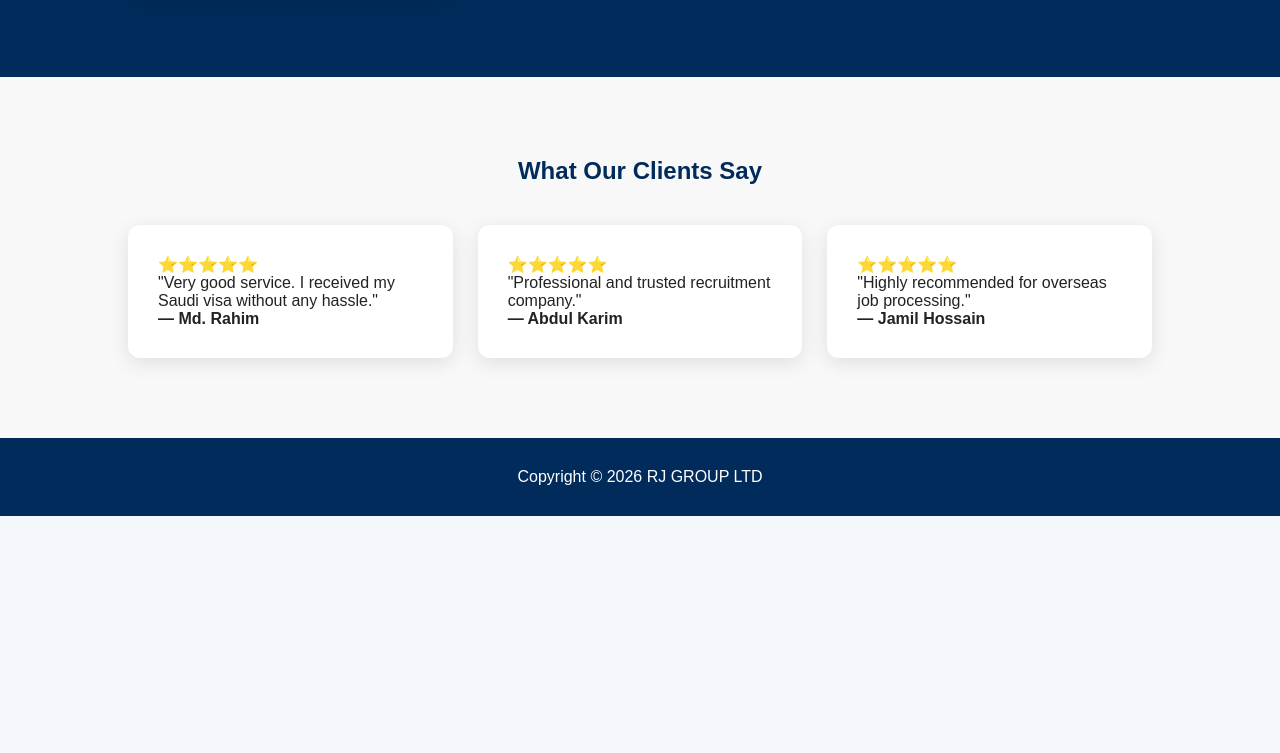
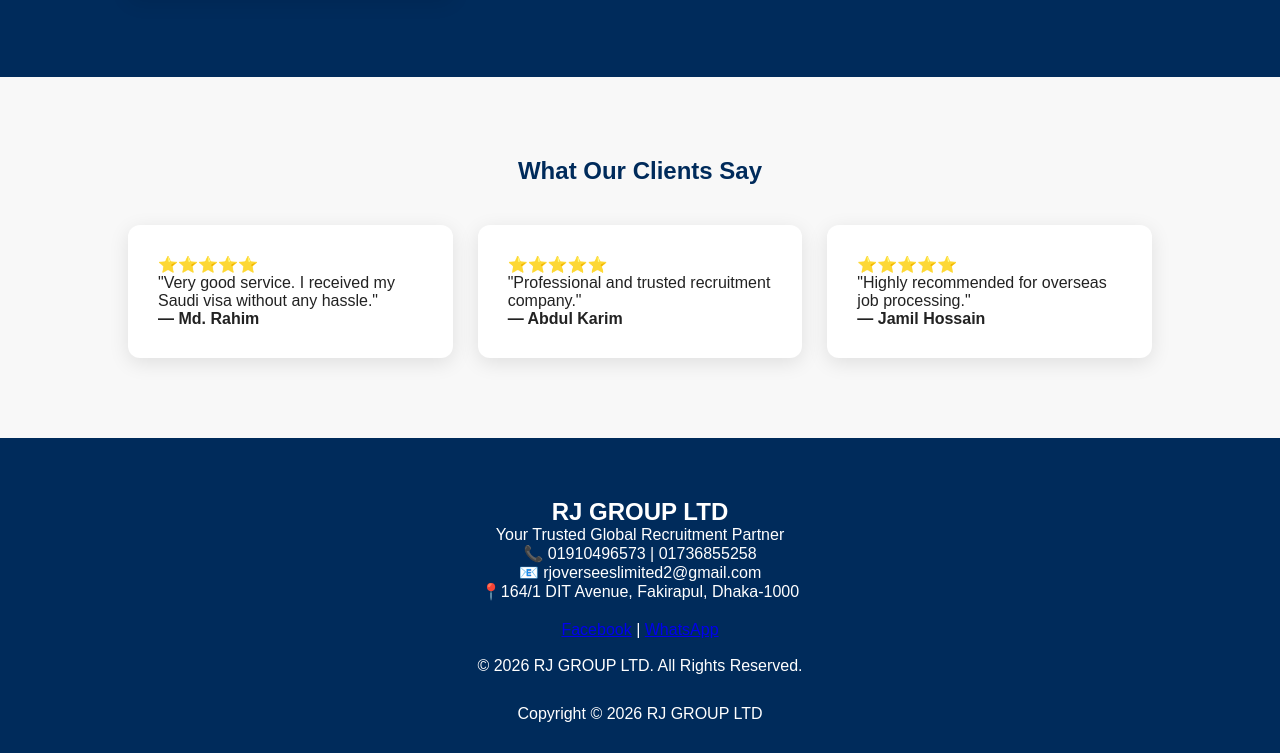
Before and after one commit to mdjamilhossinchowdhury-max/RJ-Group-Ltd-, a plain HTML site: page index.html in a window 1280 px wide. Shown: the part 4577-5330 px from the top of the page. Before the commit the page ends 5093 px from the top, so only its background shows below. Drawn offline with Linux system fonts and the light colour scheme; files whose address does not match are found by name.

Commit message:
Update index.html

```diff
--- a/index.html
+++ b/index.html
@@ -284,7 +284,45 @@ loading="lazy">
 
 </section>
 <footer>
+<footer>
 
+<h2>RJ GROUP LTD</h2>
+
+<p>Your Trusted Global Recruitment Partner</p>
+
+<p>
+
+📞 01910496573 | 01736855258
+
+</p>
+
+<p>
+
+📧 rjoverseeslimited2@gmail.com
+
+</p>
+
+<p>
+
+📍164/1 DIT Avenue, Fakirapul, Dhaka-1000
+
+</p>
+
+<div style="margin-top:20px;">
+
+<a href="https://www.facebook.com/share/199eidRZzA/?mibextid=wwXIfr" target="_blank">Facebook</a>
+
+|
+
+<a href="https://wa.me/8801910496573">WhatsApp</a>
+
+</div>
+
+<br>
+
+<p>© 2026 RJ GROUP LTD. All Rights Reserved.</p>
+
+</footer>
 Copyright © 2026 RJ GROUP LTD
 
 </footer>
```
